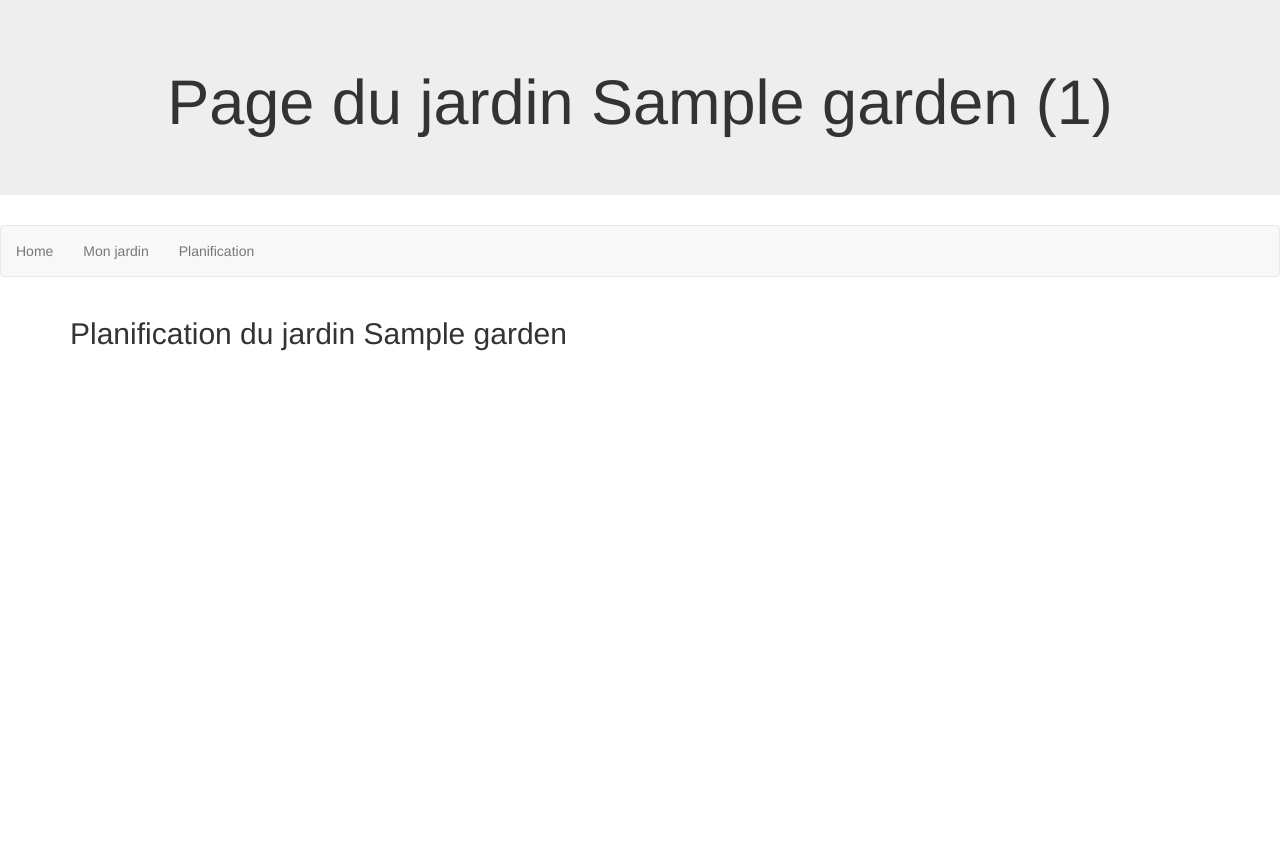
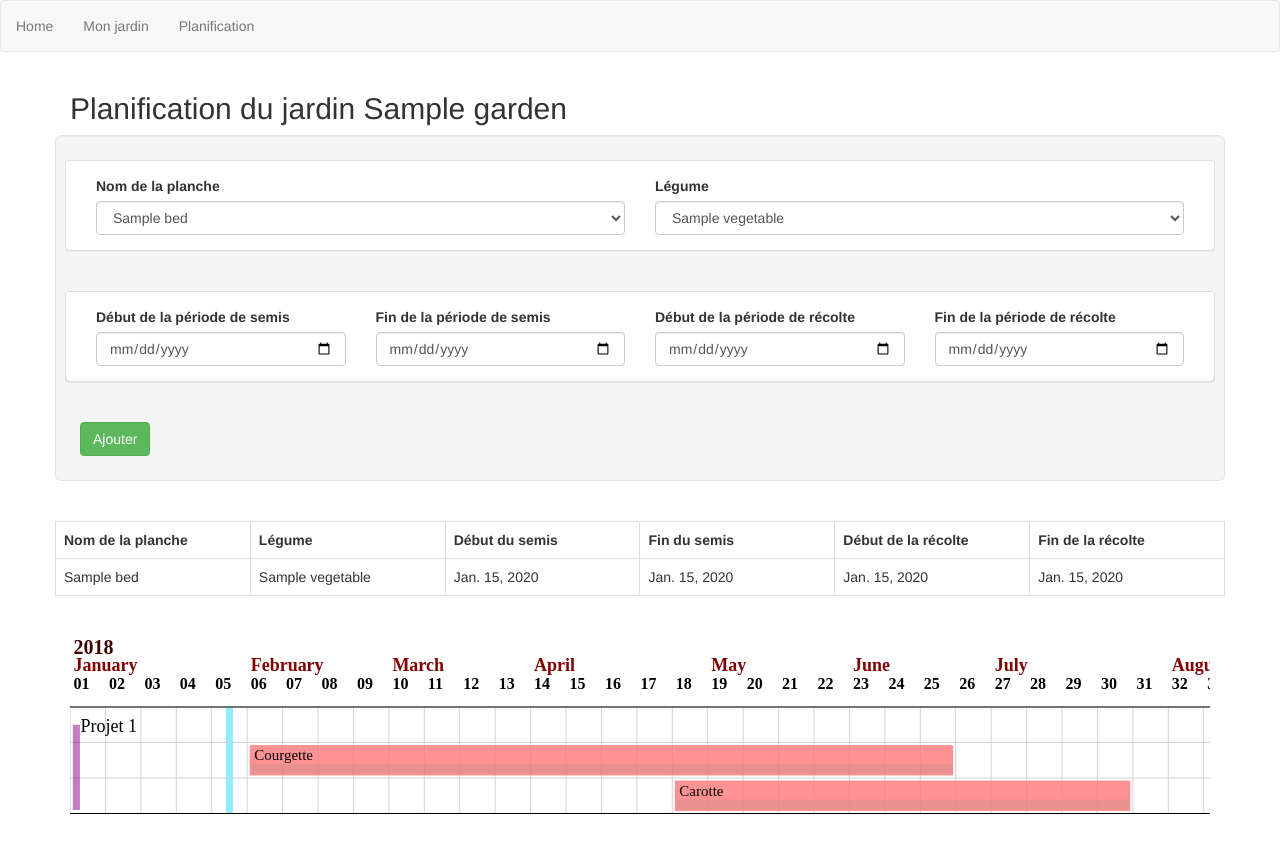
Before and after one commit to ZelieM/MT-planting_planner, a Django app: template planner/templates/planner/planification.html in a window 1280 px wide. Before the commit the page ends 351 px from the top, so only its background shows below. Run offline with Django 3.2, Linux system fonts and the light colour scheme; the template is opened without the code that fills it: values that come from a table or form of the project are taken from there, others are empty; tables that the repository leaves empty hold one stand-in row (values such as "Sample post"); some libraries are stand-ins or nearby versions.

Commit message:
planification of seeding and ganttchart

```diff
--- a/planner/admin.py
+++ b/planner/admin.py
@@ -1,6 +1,7 @@
 from django.contrib import admin
 
-from .models import Garden, Bed
+from .models import Garden, Bed, Vegetable
 
 admin.site.register(Garden)
 admin.site.register(Bed)
+admin.site.register(Vegetable)
--- a/planner/models.py
+++ b/planner/models.py
@@ -1,12 +1,15 @@
 from django.db import models
+
 
 class Garden(models.Model):
     name = models.CharField(unique=True, max_length=100)
+
     def __str__(self):
         return "Garden: " + self.name
 
     def get_absolute_url(self):
         return "/planner/%i/" % self.id
+
 
 class Bed(models.Model):
     garden = models.ForeignKey(Garden, on_delete=models.CASCADE)
@@ -16,3 +19,16 @@ class Bed(models.Model):
 
     def __str__(self):
         return self.name + " : "+ str(self.length)+ "x" + str(self.width)
+
+
+class Vegetable(models.Model):
+    name = models.CharField(unique= True,max_length=100)
+
+
+class Event(models.Model):
+    bed = models.ForeignKey(Bed,on_delete=models.CASCADE)
+    vegetable = models.ForeignKey(Vegetable, on_delete=models.CASCADE)
+    seeding_start = models.DateField()
+    seeding_end = models.DateField()
+    harvest_start = models.DateField()
+    harvest_end = models.DateField()
--- /dev/null
+++ b/planner/static/planner/js/dates_constraints.js
@@ -0,0 +1,25 @@
+console.log('hello');
+
+// Set the min date of SeedingStart to Today
+var today = new Date();
+var todayFormated = today.getFullYear() + '-' + today.getMonth() + 1 + '-' + today.getDate();
+document.getElementById("SeedingStart").min = todayFormated;
+
+// Set the min date of SeedingEnd to the value of SeedingStart
+document.getElementById("SeedingStart").addEventListener("change", function (event) {
+    var newMinValue = event.srcElement.value;
+    console.log(newMinValue);
+    document.getElementById('SeedingEnd').min = newMinValue;
+});
+
+// Set the min date of HarvestStart to the value of SeedingEnd
+document.getElementById("SeedingEnd").addEventListener("change", function (event) {
+    var newMinValue = event.srcElement.value;
+    document.getElementById('HarvestStart').min = newMinValue;
+});
+
+// Set the min date of HarvestEnd to the value of HarvestStart
+document.getElementById("HarvestStart").addEventListener("change", function (event) {
+    var newMinValue = event.srcElement.value;
+    document.getElementById('HarvestEnd').min = newMinValue;
+});
--- a/planner/templates/planner/base.html
+++ b/planner/templates/planner/base.html
@@ -9,10 +9,6 @@
 
 </head>
 <body>
-<div class="jumbotron text-center">
-    <h1>Page du jardin  {{ garden.name }} ({{ garden.id }}) </h1>
-</div>
-
 
 {% load planner_extras %}
 <nav class="navbar navbar-default">
--- a/planner/templates/planner/planification.html
+++ b/planner/templates/planner/planification.html
@@ -2,6 +2,93 @@
 
 {% block content %}
 
-<h2>Planification du jardin {{ garden.name }}</h2>
+    <h2>Planification du jardin {{ garden.name }}</h2>
 
+    <div class="row well well-lg
+">
+        <form action="{% url 'planner:add_event' garden.id %}" name="addevent" role="form" class="" method="post"
+              accept-charset="utf-8">
+            {% csrf_token %}
+
+            <div class="row panel panel-default panel-body">
+                <div class="col-md-6 ">
+                    <label for="bedname"> Nom de la planche</label>
+                    <select class="form-control" name="bedname">
+                        {% for b in beds %}
+                            <option value="{{ b.id }}">{{ b.name }}</option>
+                        {% endfor %}
+                    </select>
+                </div>
+                <div class="col-md-6">
+                    <label for="vegetablename"> Légume </label>
+                    <select class="form-control " name="vegetablename">
+                        {% for v in vegetables %}
+                            <option value="{{ v.id }}">{{ v.name }}</option>
+                        {% endfor %}
+                    </select>
+                </div>
+            </div>
+            <br>
+            <div class="row panel panel-default panel-body">
+                <div class="col-md-3">
+                    <label for="seedingstart"> Début de la période de semis</label>
+                    <input name="seedingstart" class="form-control" type="date" id="SeedingStart"/>
+                </div>
+
+                <div class="col-md-3">
+                    <label for="seedingend"> Fin de la période de semis</label>
+                    <input name="seedingend" class="form-control" type="date" id="SeedingEnd"/>
+                </div>
+
+                <div class="col-md-3">
+                    <label for="harveststart"> Début de la période de récolte</label>
+                    <input name="harveststart" class="form-control" type="date" id="HarvestStart"/>
+                </div>
+
+                <div class="col-md-3">
+                    <label for="harvestend"> Fin de la période de récolte</label>
+                    <input name="harvestend" class="form-control" type="date" id="HarvestEnd"/>
+                </div>
+            </div>
+            <br>
+            <div class="row">
+                <div class="col-md-12">
+                    <input class="btn btn-success" type="submit" value="Ajouter"/>
+                </div>
+            </div>
+        </form>
+
+    </div>
+    <br>
+    <div class="row">
+        <table class="table table-hover table-bordered table-responsive ">
+            <tr>
+                <th>Nom de la planche</th>
+                <th>Légume</th>
+                <th>Début du semis</th>
+                <th>Fin du semis</th>
+                <th>Début de la récolte</th>
+                <th>Fin de la récolte</th>
+            </tr>
+            {% for e in events %}
+                <tr>
+                    <td class="col-md-2">{{ e.bed.name }}</td>
+                    <td class="col-md-2">{{ e.vegetable.name }}</td>
+                    <td class="col-md-2">{{ e.seeding_start }}</td>
+                    <td class="col-md-2">{{ e.seeding_end }}</td>
+                    <td class="col-md-2">{{ e.harvest_start }}</td>
+                    <td class="col-md-2">{{ e.harvest_end }}</td>
+                </tr>
+            {% endfor %}
+        </table>
+    </div>
+
+    <br>
+
+    {% load static %}
+    <div style="overflow-x: auto">
+        <img src="{% static "planner/ganttcharts/all_events.svg" %}" alt="My image">
+    </div>
+
+    <script src="{% static "planner/js/dates_constraints.js" %}" type="text/javascript"></script>
 {% endblock content %}
--- a/planner/urls.py
+++ b/planner/urls.py
@@ -10,6 +10,7 @@ urlpatterns = [
     path('<int:gardenid>/add_bed', views.add_bed, name='add_bed'),
     path('<int:bedid>/delete_bed', views.delete_bed, name='delete_bed'),
     path('<int:garden_id>/', views.garden_view, name='garden_view'),
-    path('<int:garden_id>/planification', views.planification_view, name='planification_view')
+    path('<int:garden_id>/planification', views.planification_view, name='planification_view'),
+    path('<int:garden_id>/planification/add_event', views.add_event, name='add_event')
 
 ]
```
Also changed, not shown: planner/ganttchart.py (added, +22 -0 lines), planner/views.py (+18 -2 lines), planner/migrations/0002_auto_20180129_1104.py (added), planner/static/planner/ganttcharts/all_events.svg (added), readme.md (added).
